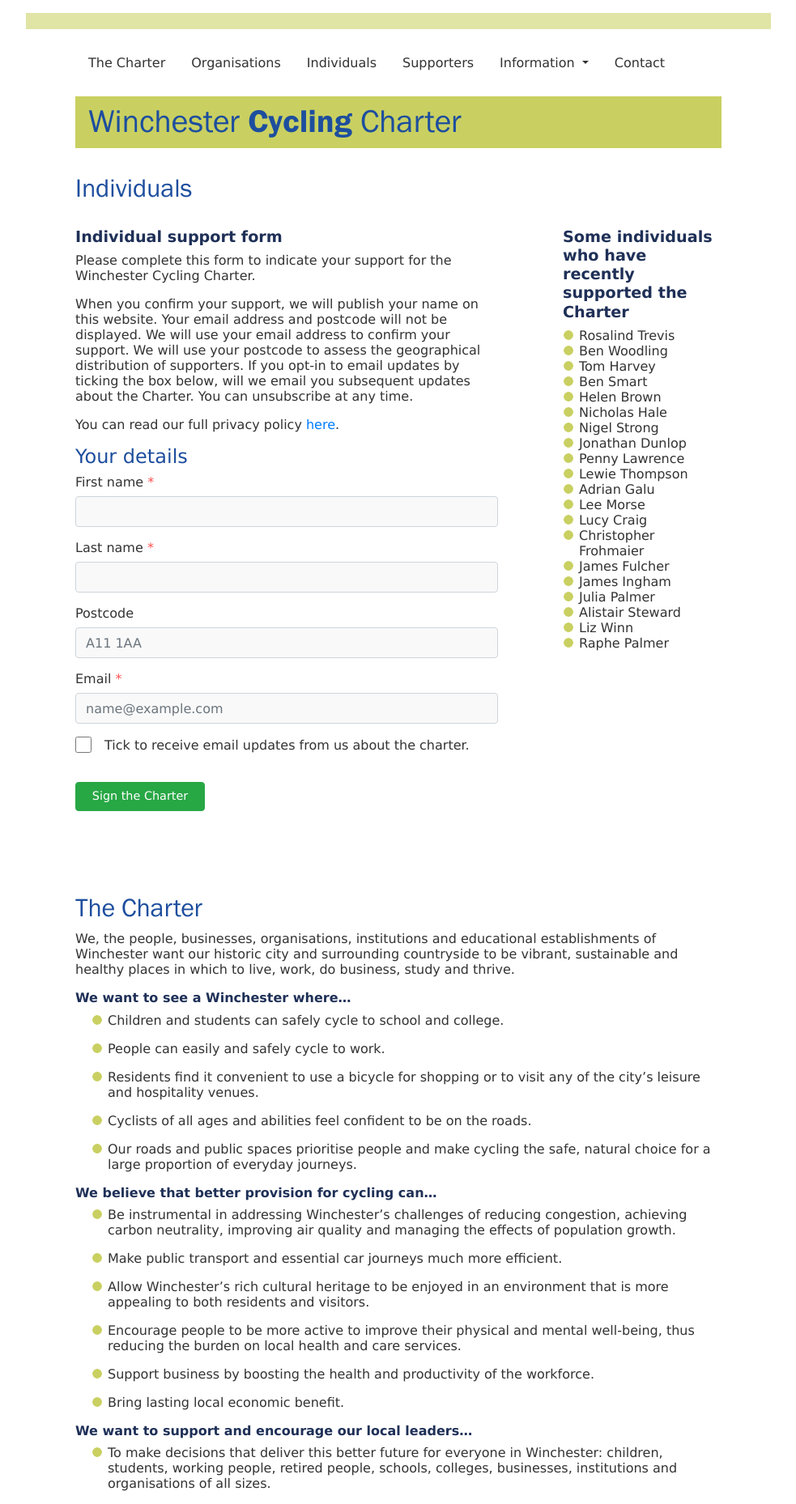
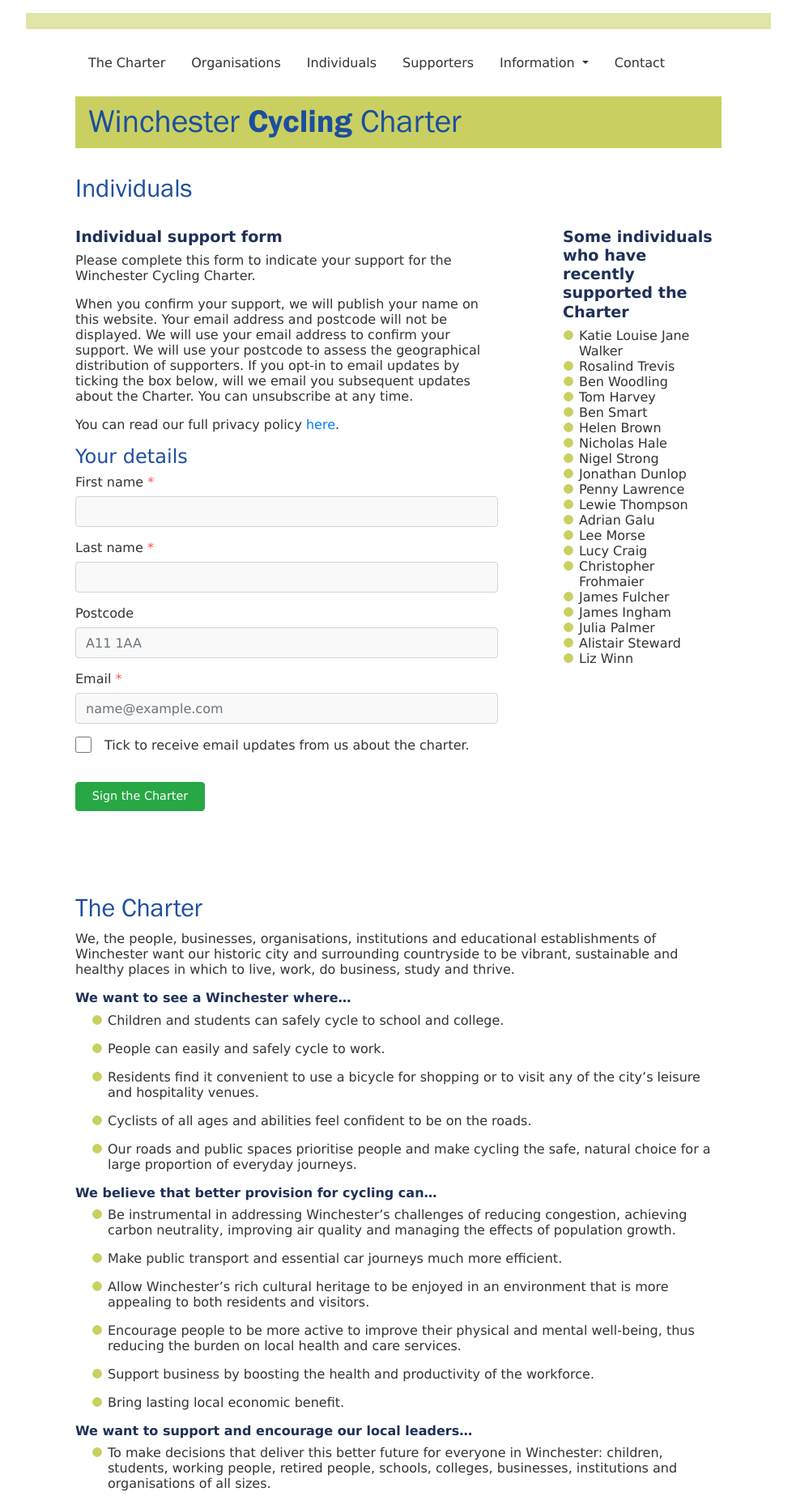
Before and after one commit to winchestercyclingcharter/winchestercyclingcharter.github.io, a Jekyll site: the page built from ind-page.md, in a window 1280 px wide. Shown: the whole page at 81% size, without its empty margins (148-1131 px from the left). Built offline with Jekyll 4.4.1, drawn with Linux system fonts in a browser that asks for light colours; nearby versions of some CDN libraries.

Commit message:
Update people.yml

```diff
--- a/_data/people.yml
+++ b/_data/people.yml
@@ -853,3 +853,4 @@
 - { lastname: Trevis, firstname: Rosalind, dt: 20230930-142700-018061 }
 - { lastname: Dunlop , firstname: Jonathan , dt: 20230930-102545-516191 }
 - { lastname: Strong, firstname: Nigel, dt: 20230930-102613-028736 }
+- { lastname: Walker, firstname: Katie Louise Jane, dt: 20231010-084616-281277 }
```
